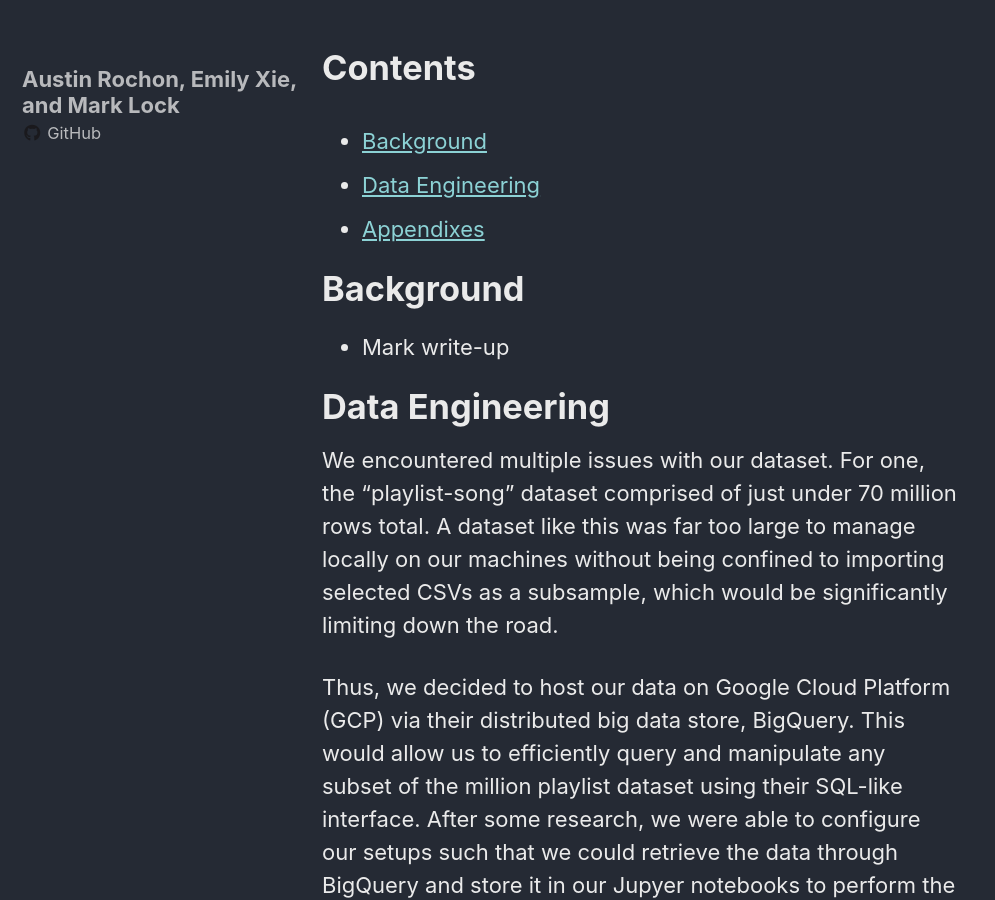
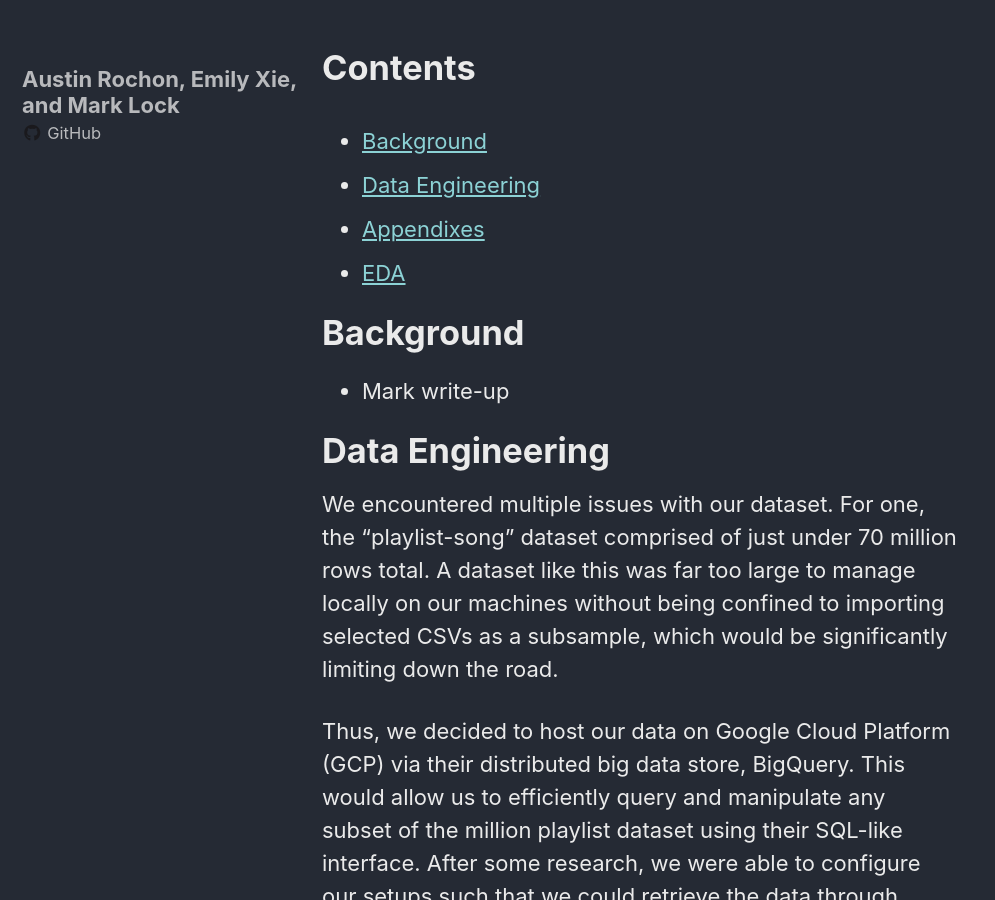
Before and after one commit to spottedd-spotify/spottedd-spotify.github.io, a Jekyll site: the page built from _pages/contents.md, in a window 1280 px wide and 900 px high, scrolled down 824 px. Shown: the whole window, without its empty margins (0-995 px from the left). Built offline with Jekyll 4.4.1, drawn with Linux system fonts in a browser that asks for light colours; cached includes are drawn as plain includes; nearby versions of some CDN libraries.

Commit message:
contents - eda - added correlogra

```diff
--- a/_pages/contents.md
+++ b/_pages/contents.md
@@ -8,6 +8,7 @@
 - [Background](https://spottedd-spotify.github.io/contents/#background)
 - [Data Engineering](https://spottedd-spotify.github.io/contents/#data-engineering)
 - [Appendixes](https://spottedd-spotify.github.io/contents/#appendixes)
+- [EDA](https://spottedd-spotify.github.io/contents/#eda)
 
 # Background
 - Mark write-up
@@ -41,6 +42,9 @@
 each CSV, adding an additional column called “unique_pid” which combined the file number with the playlist
 ID, and re-processed the data in BQ
 
+# EDA
+
+
 # Appendixes
 Finally, we've included several [appendixes](https://spottedd-spotify.github.io/appendixes/) that detail the nuts and bolts of our data engineering, infrastructure, and scraping efforts.
 - [Data Infrastructure](https://spottedd-spotify.github.io/data-infrastructure/)
```
Also changed, not shown: images/eda_correlogram.png (added).
